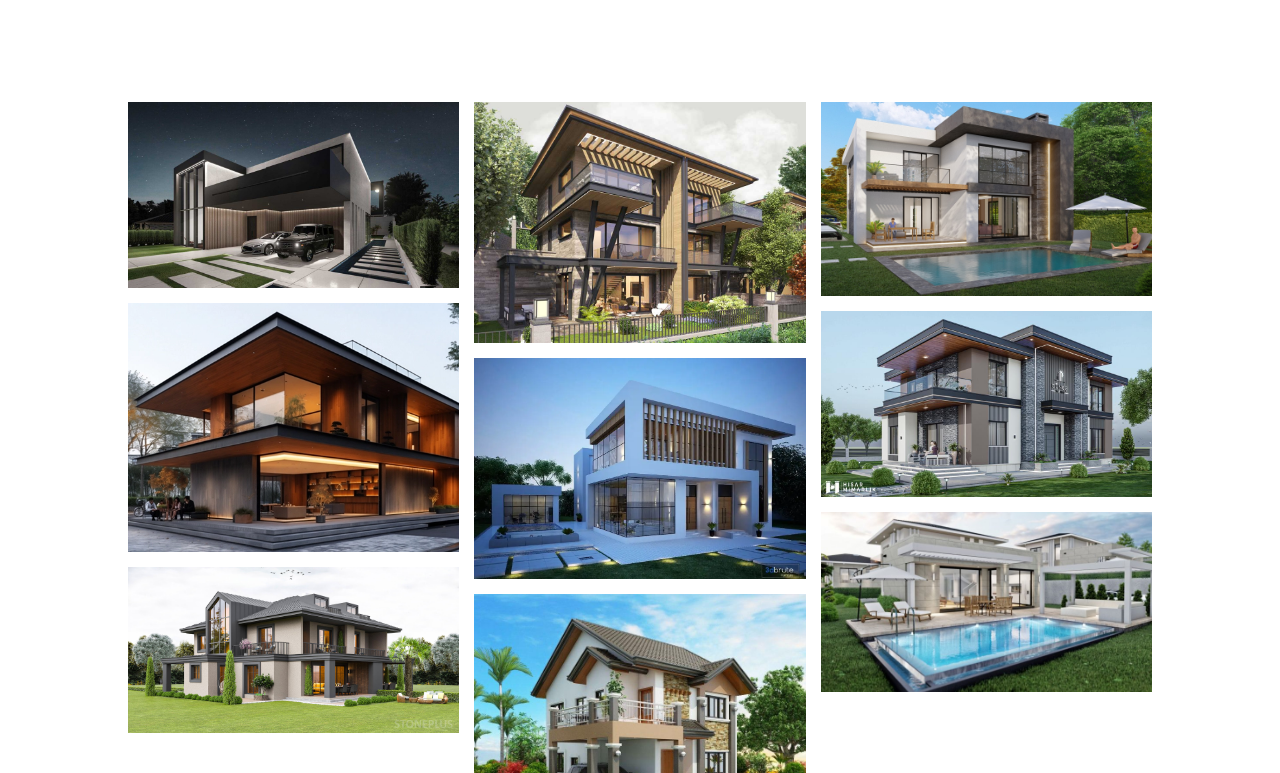
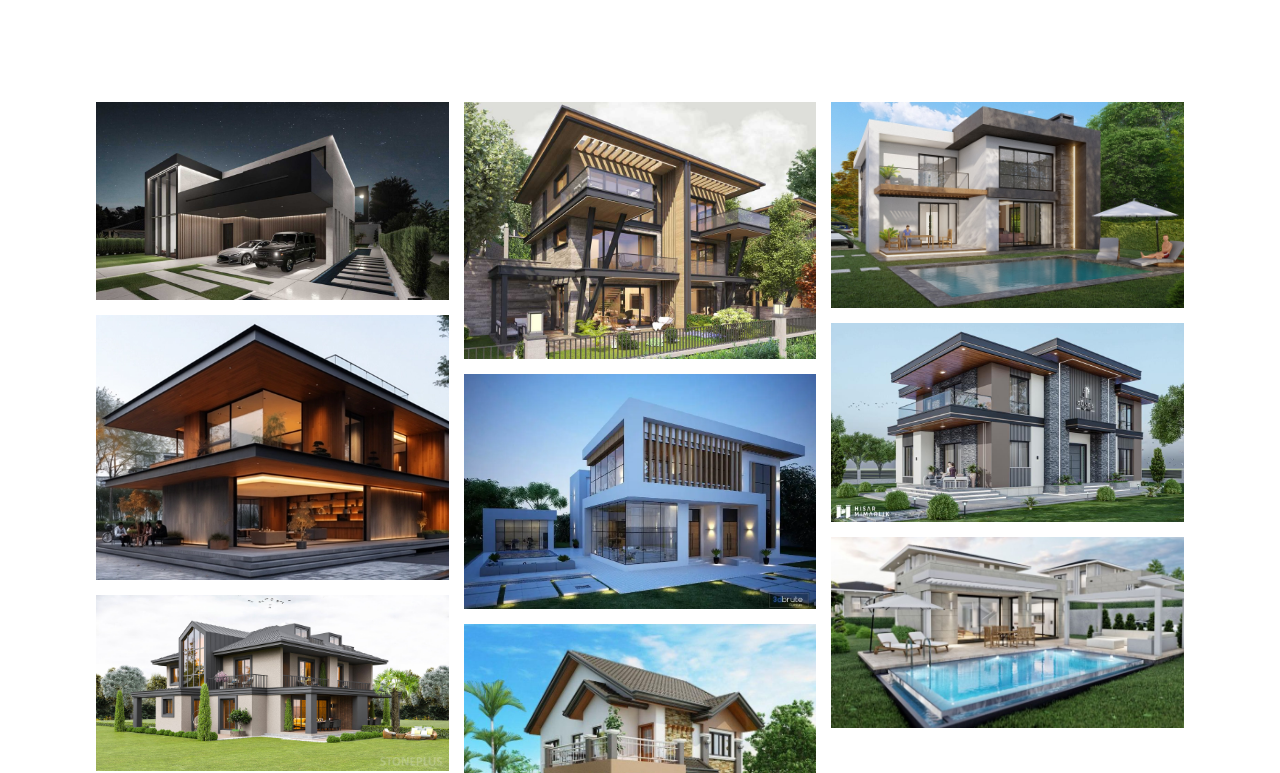
Before and after one commit to smhakdmr/architectureKorayKara, a Next.js app: page / in a window 1280 px wide. Shown: the part 807-1580 px from the top of the page. Built offline with nearby package versions, Linux system fonts and the light colour scheme.

Commit message:
Projeler modalı düzenleniyor v3.

```diff
--- a/src/app/projects/page.jsx
+++ b/src/app/projects/page.jsx
@@ -126,11 +126,6 @@ const Projects = () => {
                         variant="masonry"
                         cols={isSmallScreen ? 1 : 3}
                         gap={15}
-                        sx={{
-                            justifySelf: "center",
-                            textAlignLast: 'center',
-                            width: '80vw',
-                        }}
                     >
                         {itemData.map((item) => (
                             <ImageListItem
@@ -196,6 +191,7 @@ const Projects = () => {
                     </ImageList>
 
                 </Box>
+            </Container>
             <Modal
                 open={isModalOpen}
                 onClose={() => { setIsModalOpen(false) }}
@@ -401,7 +397,7 @@ const Projects = () => {
                     </Grid2>
                 </Box>
             </Modal>
-            </Container>
+
         </>
     );
 };
```
Lines whose indentation alone changed are shown as unchanged.
